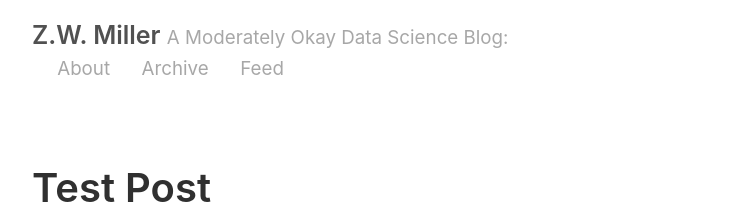
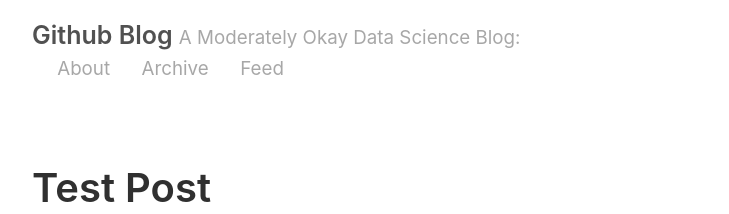
Before and after one commit to mayamadhavan/mayamadhavan.github.io, a Jekyll site: the page built from index.html, in a window 1280 px wide and 900 px high. Shown: the top 214 px of the window, without its empty margins (258-987 px from the left). Built offline with Jekyll 4.4.1, drawn with Linux system fonts in a browser that asks for light colours; the list of posts is cut into pages by our own code.

Commit message:
made changes to config

```diff
--- a/_config.yml
+++ b/_config.yml
@@ -2,9 +2,9 @@
 permalink:           pretty
 
 # Setup
-title:               Z.W. Miller
+title:               Github Blog
 tagline:             A Moderately Okay Data Science Blog
-url:                 http://zwmiller.com
+url:                 http://mayamadhavan.github.io/
 paginate:            2
 baseurl:             ""
 
@@ -17,14 +17,13 @@ sass:
 
 # About/contact
 author:
-  name:              Zach Miller
-  url:               https://twitter.com/zaglamir
-  email:             zach@thisismetis.com
+  name:              Maya Madhavan
+  email:             mmadhava100@gmail.com
 
 # Custom vars
 version:             2.0.0
 github:
-  repo:              https://github.com/zwmiller
+  repo:              https://github.com/mayamadhavan
 
 # Gems
 gems:
```
